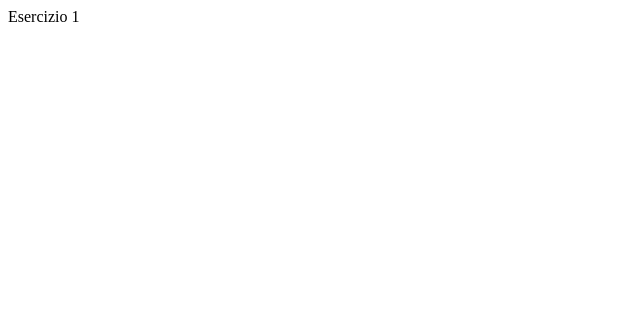
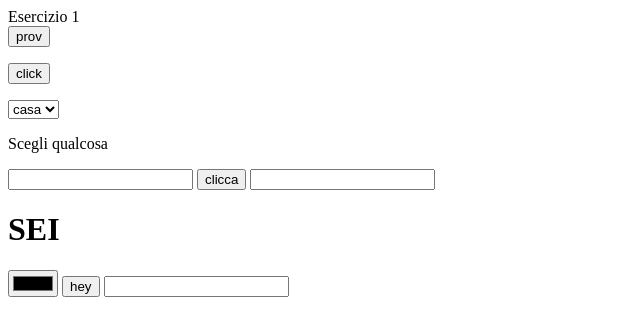
Before and after one commit to Atripac93/mps, a plain HTML site: page index.html in a window 1280 px wide. Shown: the whole page, without its empty margins (0-640 px from the left). Drawn offline with Linux system fonts and the light colour scheme.

Commit message:
Update index.html

```diff
--- a/index.html
+++ b/index.html
@@ -8,7 +8,33 @@
 </head>
 <body>
 <div>Esercizio 1</div>
+<button onclick="mostraData()">prov</button>
+<p class="ok"></p>
+<button onclick="mostrami()">click</button>
+<p class="si"></p>
+ <select name="selezione" class="selet" onchange="opizion()">
+    <option value="casa">casa</option>
+    <option value="pio">pio</option>
+    <option value="frigo">frigo</option>
+ </select>
+ <p>Scegli qualcosa</p>
+ <p class="scegli"></p>
 
-    <script src="file.js"></script>
+ <input type="text">
+ <button onclick="sisi()">clicca</button>
+
+ <input onkeyup="carl(event)" type="password" class="stri">
+ <h1> SEI</h1>
+ <input onchange="color(event)"  type="color" class="oro">
+
+<button class="cicc">hey</button>
+
+<input  type="text" class="value">
+<ul class="addTask">
+
+</ul>
+
+
+<script src="file.js"></script>
 </body>
 </html>
```
